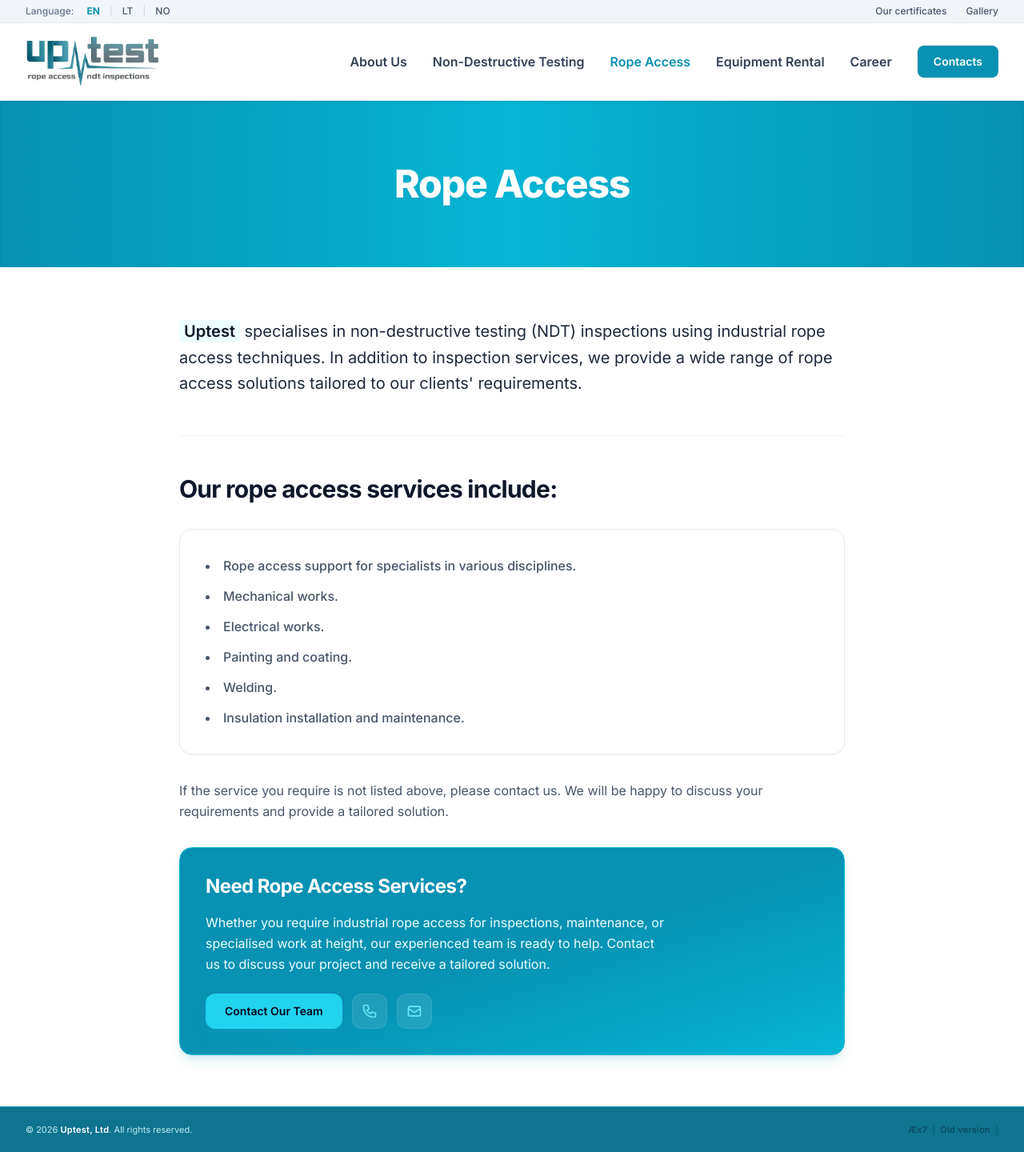
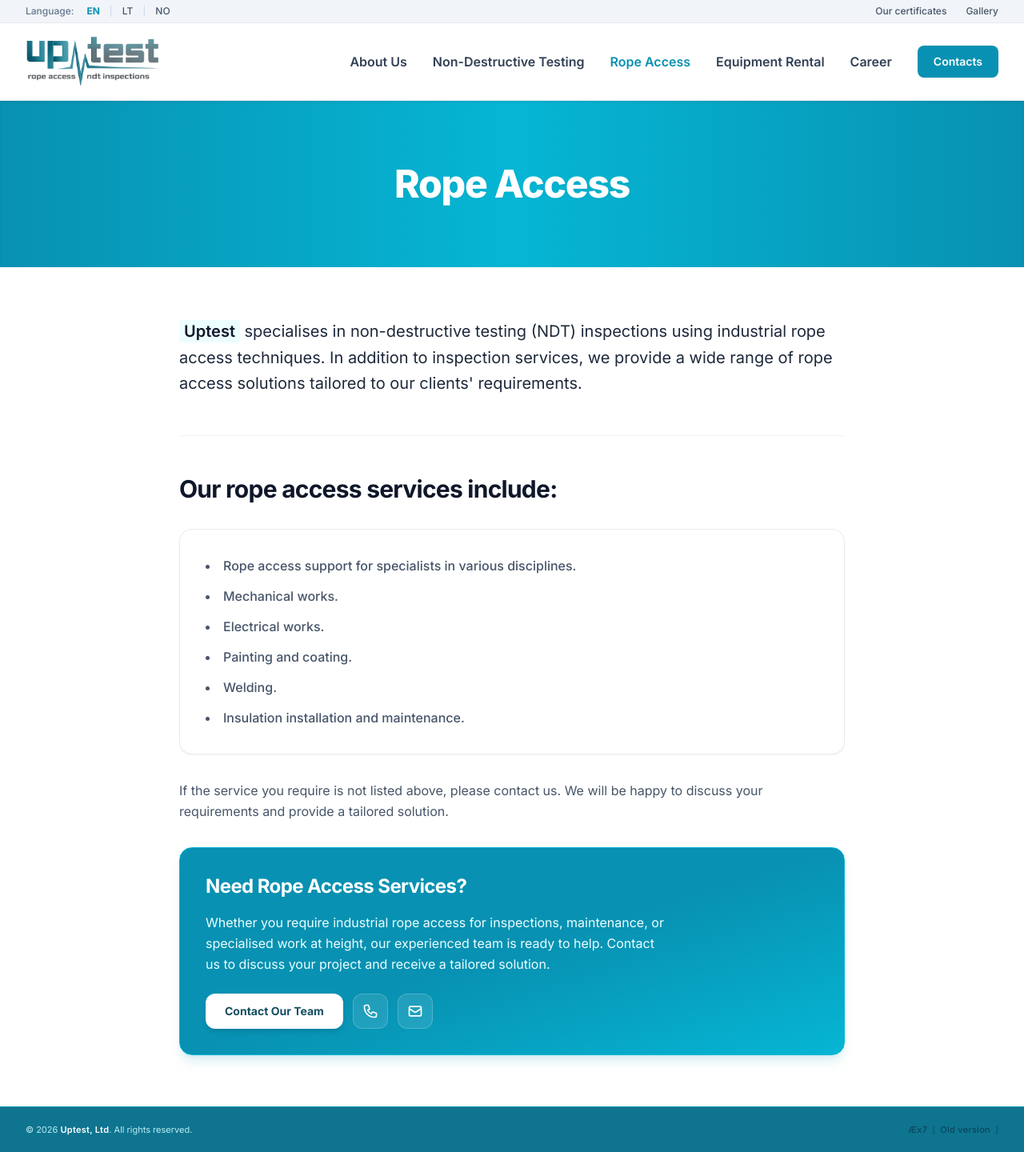
Before and after one commit to mruslys/uptest.no, a Jekyll site: the page built from rope-access/index.html, in a window 1280 px wide. Shown: the whole page at 80% size. Built offline with Jekyll 4.4.1, drawn with Linux system fonts in a browser that asks for light colours; nearby versions of some CDN libraries.

Commit message:
Update contact-buttons.html

```diff
--- a/_includes/contact-buttons.html
+++ b/_includes/contact-buttons.html
@@ -2,20 +2,20 @@
 {% assign n = site.data.data.nav %}
 
 <div class="pt-2 flex flex-wrap items-center gap-3">
-    <!-- Pagrindinis dinaminis mygtukas su automatinia nuoroda ir pavadinimu pagal kalbą -->
-    <a href="{{ site.baseurl }}/{{ n.contacts.link[page.lang] }}" class="inline-flex items-center justify-center px-6 py-3 rounded-xl font-semibold text-sm text-slate-950 bg-brand-400 hover:bg-brand-300 shadow-lg shadow-brand-500/20 transition-all">
+    <!-- Pagrindinis mygtukas (baltas ant mėlyno fono) -->
+    <a href="{{ site.baseurl }}/{{ n.contacts.link[page.lang] }}" class="inline-flex items-center justify-center px-6 py-3 rounded-xl font-bold text-sm text-brand-900 bg-white hover:bg-brand-50 shadow-md hover:shadow-lg transition-all">
         {{ include.btn_text | default: n.contacts.title[page.lang] }}
     </a>
 
     <!-- Kvadratinis telefono mygtukas -->
-    <a href="tel:{{ c.phone }}" aria-label="Call us" class="w-11 h-11 rounded-xl bg-white/10 hover:bg-white/20 text-brand-300 hover:text-white flex items-center justify-center transition-all border border-white/10">
+    <a href="tel:{{ c.phone }}" aria-label="Call us" class="w-11 h-11 rounded-xl bg-white/10 hover:bg-white/25 text-white flex items-center justify-center transition-all border border-white/20">
         <svg class="w-5 h-5" fill="none" stroke="currentColor" viewBox="0 0 24 24">
             <path stroke-linecap="round" stroke-linejoin="round" stroke-width="2" d="M3 5a2 2 0 012-2h3.28a1 1 0 01.948.684l1.498 4.493a1 1 0 01-.502 1.21l-2.257 1.13a11.042 11.042 0 005.516 5.516l1.13-2.257a1 1 0 011.21-.502l4.493 1.498a1 1 0 01.684.949V19a2 2 0 01-2 2h-1C9.716 21 3 14.284 3 6V5z"/>
         </svg>
     </a>
 
     <!-- Kvadratinis el. pašto mygtukas -->
-    <a href="mailto:{{ c.email }}" aria-label="Email us" class="w-11 h-11 rounded-xl bg-white/10 hover:bg-white/20 text-brand-300 hover:text-white flex items-center justify-center transition-all border border-white/10">
+    <a href="mailto:{{ c.email }}" aria-label="Email us" class="w-11 h-11 rounded-xl bg-white/10 hover:bg-white/25 text-white flex items-center justify-center transition-all border border-white/20">
         <svg class="w-5 h-5" fill="none" stroke="currentColor" viewBox="0 0 24 24">
             <path stroke-linecap="round" stroke-linejoin="round" stroke-width="2" d="M3 8l7.89 5.26a2 2 0 002.22 0L21 8M5 19h14a2 2 0 002-2V7a2 2 0 00-2-2H5a2 2 0 00-2 2v10a2 2 0 002 2z"/>
         </svg>
```
